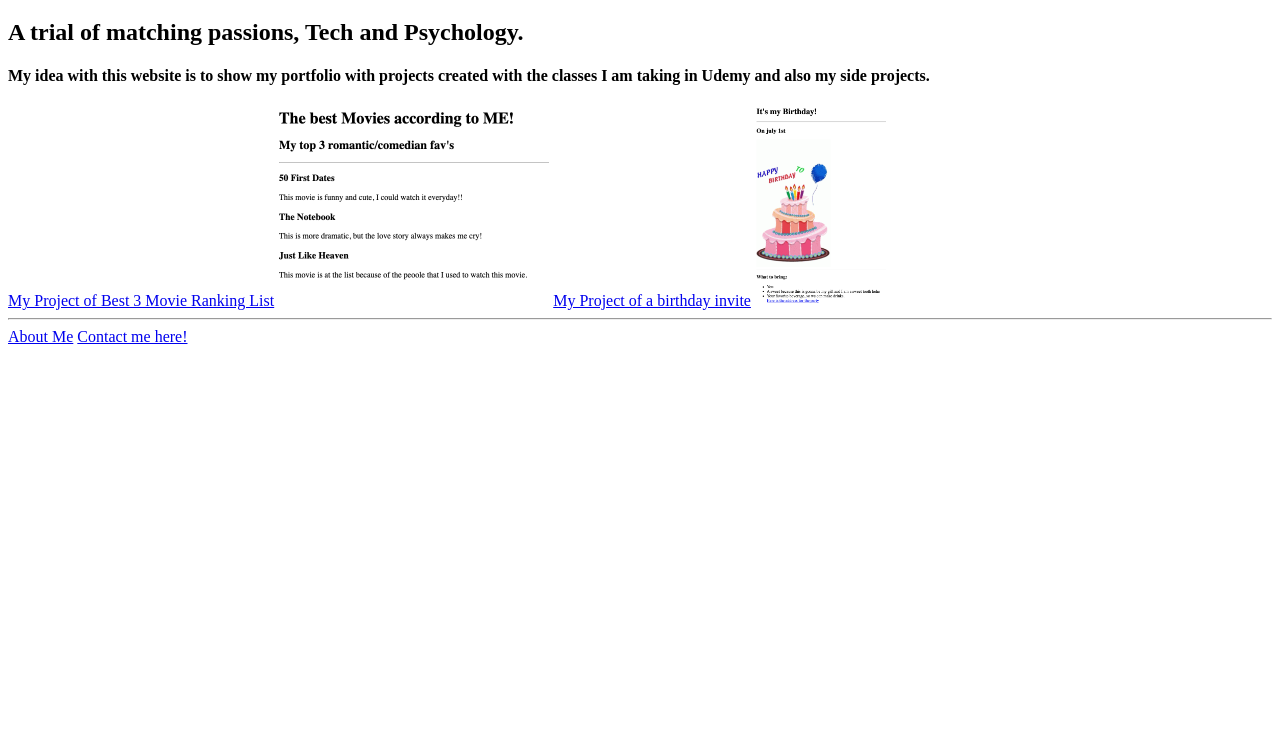
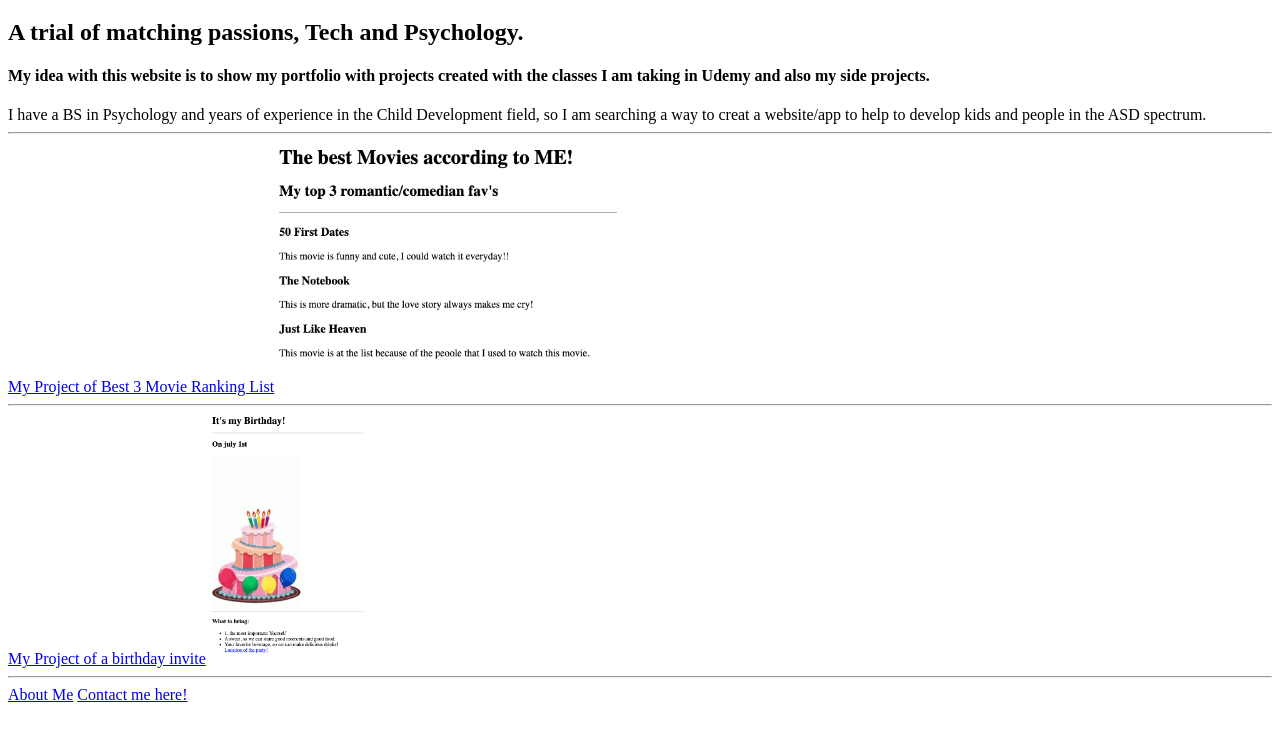
Before and after one commit to CardosoShih/portfolio.html, a plain HTML site: page index.html in a window 1280 px wide. Shown: the part 71-800 px from the top of the page. Drawn offline with Linux system fonts and the light colour scheme.

Commit message:
Add files via upload

```diff
--- a/index.html
+++ b/index.html
@@ -9,13 +9,15 @@
     <h1>My First steps To Become A WebDeveloper</h1>
     <h2>A trial of matching passions, Tech and Psychology.</h2>
 <h4>My idea with this website is to show my portfolio with projects created with the classes I am taking in Udemy and also my side projects.
-</h4>
+</h4> I have a BS in Psychology and years of experience in the Child Development field, so I am searching a way to creat a website/app to help to develop kids and people in the ASD spectrum.
+<hr/>
+
 <a href="./movie-ranking.html">My Project of Best 3 Movie Ranking List</a>
-<img src="./movies.png" height="200" alt="Image of my project of the best 3 movies"></a>
+<img src="./The Best Movies.jpeg" height="250" alt="Image of my project of the best 3 movies"></a>
+<hr/>
+<a href="./Birthday invitation.html">My Project of a birthday invite</a>
 
-<a href="./birthday-invite.html">My Project of a birthday invite</a>
-
-<img src="./bday.png" height="200" alt="Birthday invitation"></a>
+<img src="./Birtdhay image.jpeg" height="250" alt="Birthday card invitation"></a>
 
 <hr/>
 
```
Also changed, not shown: movie-ranking.html (+1 -1 lines), Birtdhay image.jpeg (added), The Best Movies.jpeg (added).
